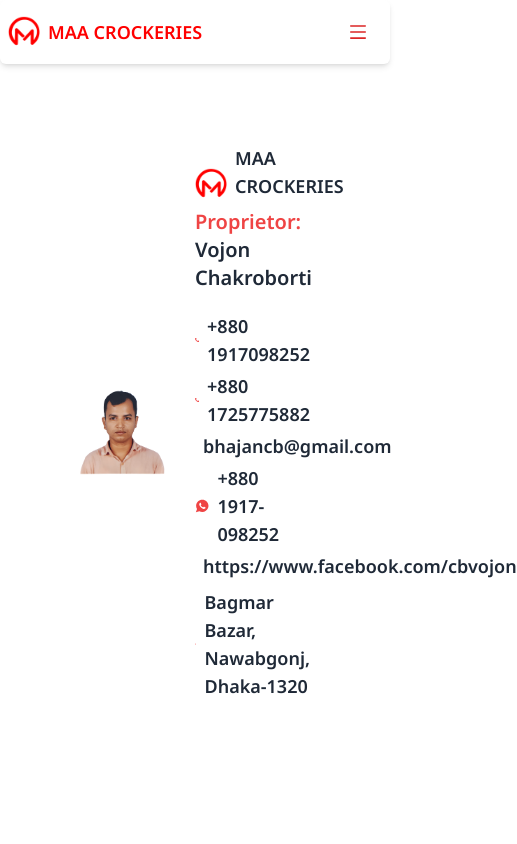
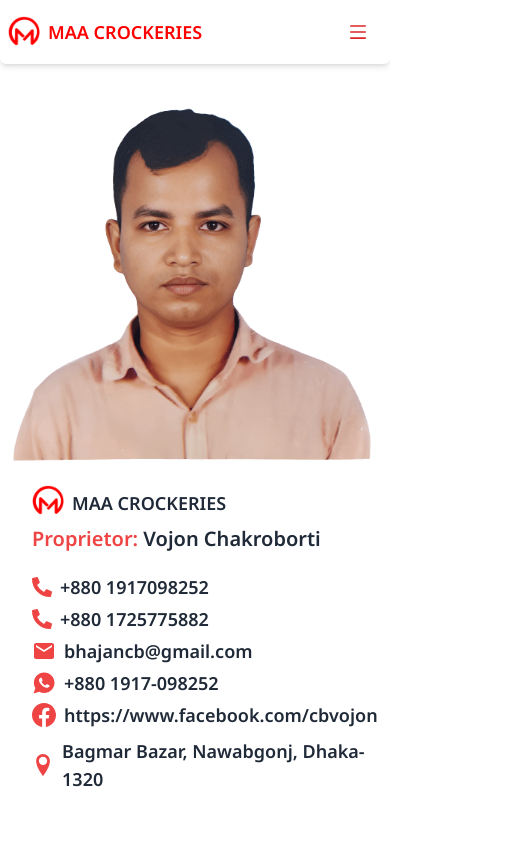
Before and after one commit to developer-shourav/MAA-CROCKERIES, a React (Vite) app: page /contact in a window 390 px wide. Shown: the top 844 px of the page, 517 px wide, since content can reach past the window. Built offline with nearby package versions, Linux system fonts and the light colour scheme.

Commit message:
contat page responsive done

```diff
--- a/src/pages/Contact/Contact.jsx
+++ b/src/pages/Contact/Contact.jsx
@@ -11,18 +11,18 @@
 const Contact = () => {
   return (
     <div className="container mx-auto">
-      <div className="flex mt-20 mx-20 items-center justify-start">
+      <div className="flex flex-col md:flex-row mt-5 md:mt-20 mx-3 md:mx-5 lg:mx-20 items-center justify-start">
         {/* <div className='w-1/2'>
                <img className="mask mask-squircle w-3/4 " src={ProfileImg} />
                </div> */}
 
-        <div className="w-1/2">
-          <img className=" w-3/4 " src={Profile} />
+        <div className="md:w-1/2">
+          <img className=" w-4/4 md:w-3/4 " src={Profile} />
         </div>
 
-        <div className="mb-3 w-1/2">
+        <div className="mb-3 ms-5 md:ms-0 md:w-1/2">
           <div>
-            <span className="flex items-end ">
+            <span className="flex items-end mt-5 ">
               {" "}
               <img
                 className="w-8 md:w-12 me-2 md:me-3"
```
